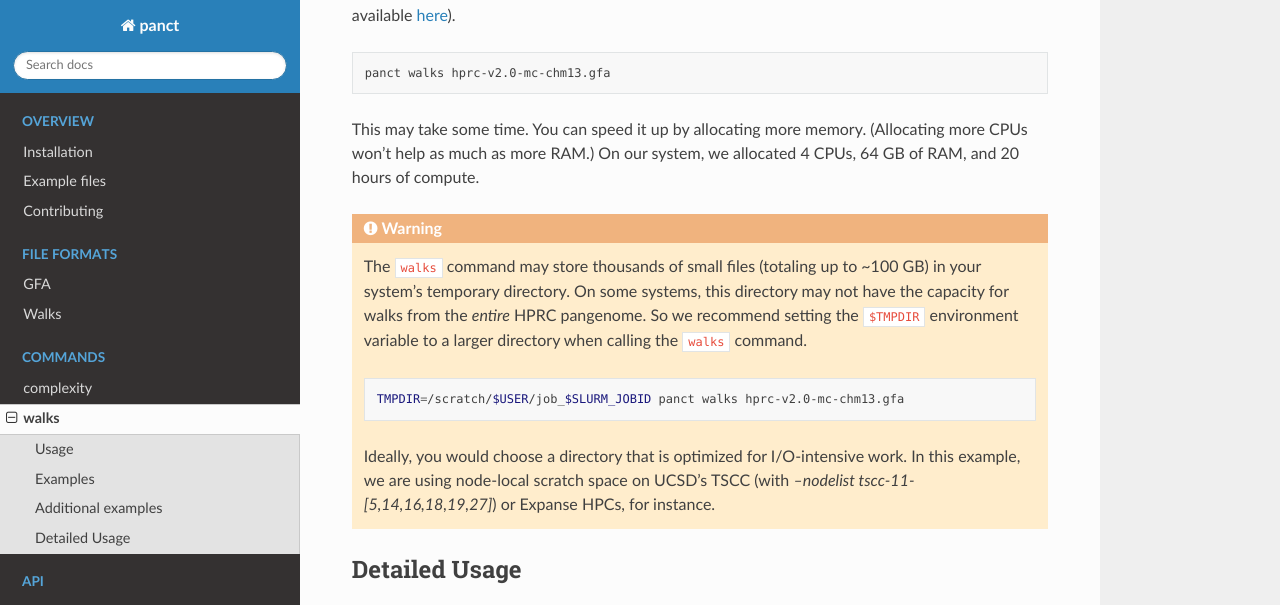
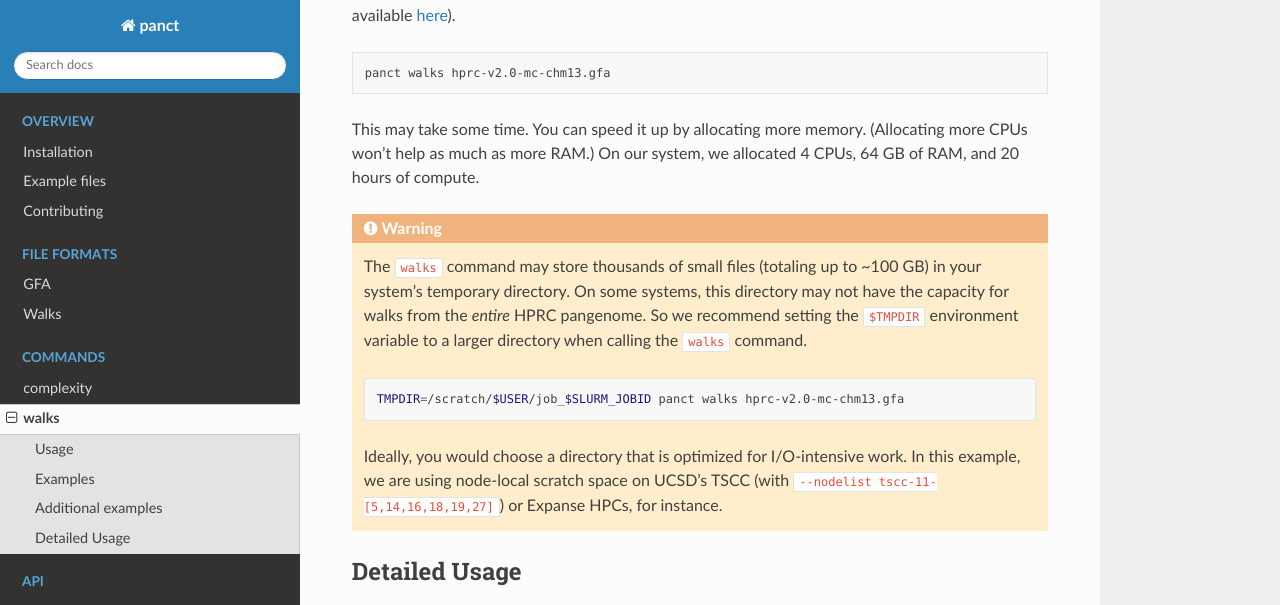
Before and after one commit to CAST-genomics/panCT, a Sphinx documentation site: the page built from docs/commands/walks.rst, in a window 1280 px wide and 900 px high, scrolled down 1017 px, cut to the strip 0-605 px from the top of the window. Built offline with Sphinx 7.4.7 and the Read the Docs theme 3.1.0, drawn with Linux system fonts in a browser that asks for light colours.

Commit message:
fix typo in code formatting

```diff
--- a/docs/commands/walks.rst
+++ b/docs/commands/walks.rst
@@ -54,7 +54,7 @@ This may take some time. You can speed it up by allocating more memory. (Allocat
 
     TMPDIR=/scratch/$USER/job_$SLURM_JOBID panct walks hprc-v2.0-mc-chm13.gfa
 
-  Ideally, you would choose a directory that is optimized for I/O-intensive work. In this example, we are using node-local scratch space on UCSD's TSCC (with `--nodelist tscc-11-[5,14,16,18,19,27]`) or Expanse HPCs, for instance.
+  Ideally, you would choose a directory that is optimized for I/O-intensive work. In this example, we are using node-local scratch space on UCSD's TSCC (with ``--nodelist tscc-11-[5,14,16,18,19,27]``) or Expanse HPCs, for instance.
 
 Detailed Usage
 ~~~~~~~~~~~~~~
```
